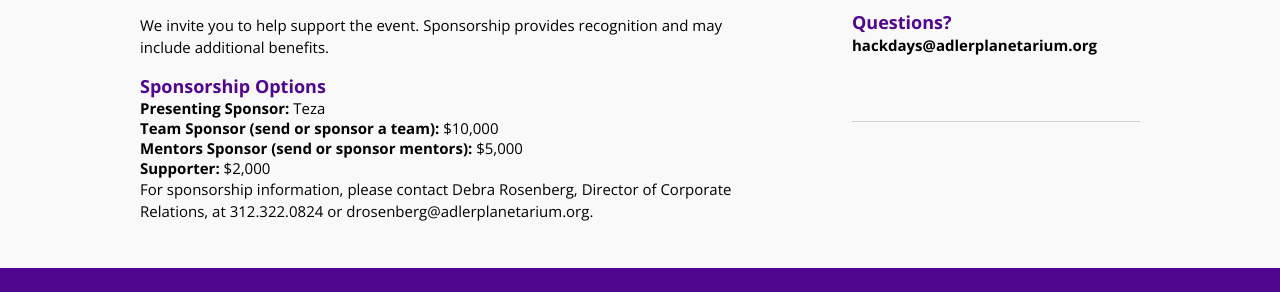
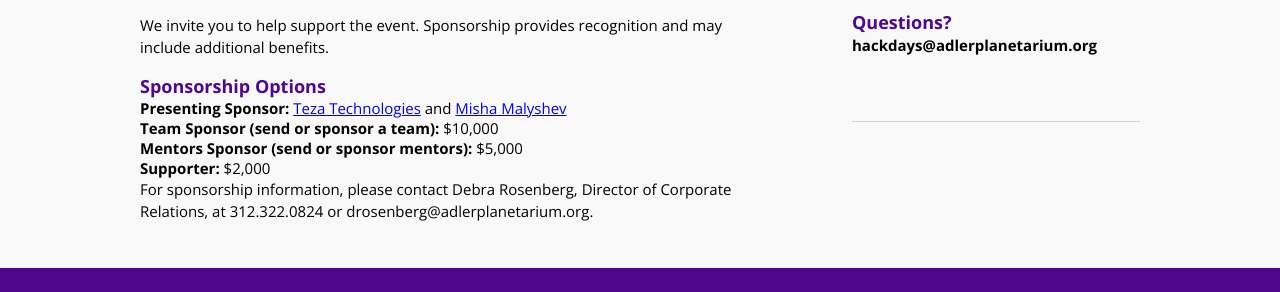
Before and after one commit to AdlerPlanetarium/girlsdohack2014, a Jekyll site: the page built from index.html, in a window 1280 px wide. Shown: the part 1477-1769 px from the top of the page. Built offline with Jekyll 4.4.1, drawn with Linux system fonts in a browser that asks for light colours; nearby versions of some CDN libraries.

Commit message:
Links to sponsors

```diff
--- a/index.html
+++ b/index.html
@@ -24,7 +24,7 @@ layout: default
 <p>We invite you to help support the event. Sponsorship provides recognition and may include additional benefits.</p>
 
 <h4>Sponsorship Options</h4>
-<b>Presenting Sponsor:</b> Teza<br>
+<b>Presenting Sponsor:</b> <a href="https://www.facebook.com/TezaTechnologies">Teza Technologies</a> and <a href="https://twitter.com/MishaMalyshev1">Misha Malyshev</a><br>
 <b>Team Sponsor (send or sponsor a team):</b> $10,000<br>
 <b>Mentors Sponsor (send or sponsor mentors):</b> $5,000<br>
 <b>Supporter:</b> $2,000<br>
```
